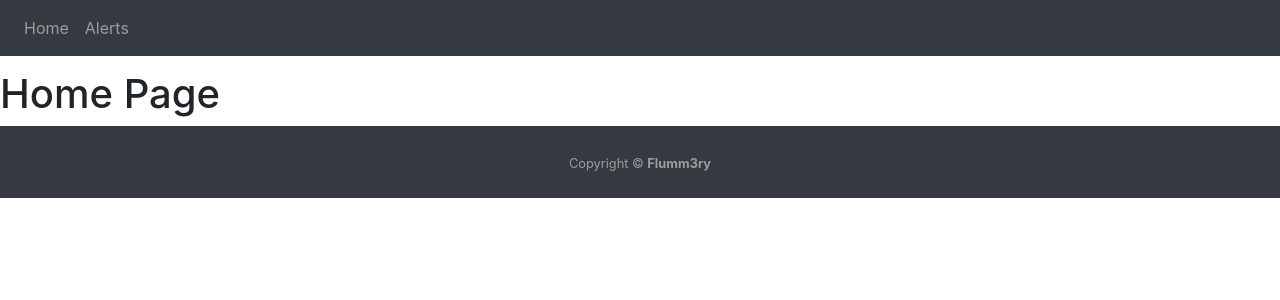
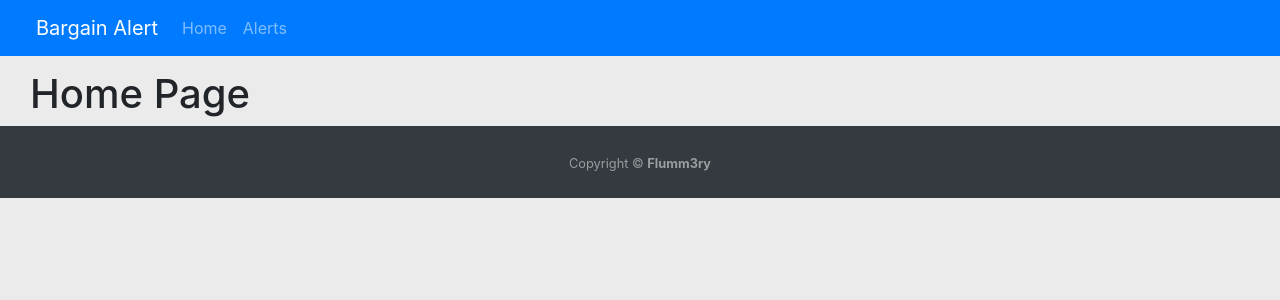
Before and after one commit to Flumm3ry/OzbargainWebscraper, a Flask app: page / in a window 1280 px wide. Shown: the top 300 px of the page. Run offline with Flask 2, Linux system fonts and the light colour scheme; some libraries are stand-ins or nearby versions.

Commit message:
Styled listings with cardviews using bootstrap

```diff
--- a/static/css/main.css
+++ b/static/css/main.css
@@ -1,11 +1,21 @@
-
 header{
 	position: fixed;
 	top: 0px;
 	width: 100%;
 	background-color: #dddddd;
+	z-index: 9999;
+}
+
+.myTitle{
+	margin-left: 30px;
 }
 
 body{
 	padding-top: 70px;
+	background-color: #ebebeb;
 }
+
+.card{
+	margin: 15px 30px 15px;
+	z-index: 99;
+}
--- a/templates/home.html
+++ b/templates/home.html
@@ -1,7 +1,7 @@
 {% extends "template.html" %}
 {% block body_content %}
 
-	<h1>Home Page</h1>
+	<h1 class="myTitle">Home Page</h1>
 	{{ table|safe }}
 
 {% endblock %}
--- a/templates/template.html
+++ b/templates/template.html
@@ -2,16 +2,17 @@
 <html lang="en" dir="ltr">
 	<head>
 		<meta charset="utf-8"/>
-		<title>Web Scraper</title>
-		<link rel="stylesheet" href="{{ url_for('static', filename='css/main.css')  }}"/>
+		<title>Bargain Alert</title>
 
 		<!-- Bootstrap CSS -->
 		<link rel="stylesheet" href="https://stackpath.bootstrapcdn.com/bootstrap/4.3.1/css/bootstrap.min.css" integrity="sha384-ggOyR0iXCbMQv3Xipma34MD+dH/1fQ784/j6cY/iJTQUOhcWr7x9JvoRxT2MZw1T" crossorigin="anonymous">
+		<link rel="stylesheet" href="{{ url_for('static', filename='css/main.css')  }}"/>
 
 	</head>
 	<body>
 		<header>
-			<nav class="navbar navbar-expand-sm bg-dark navbar-dark">
+			<nav class="navbar navbar-expand-lg navbar-dark bg-primary">
+				<a class="navbar-brand" href="{{ url_for('home') }}" style="margin-left:20px;">Bargain Alert</a>
 				<ul class="navbar-nav">
 					<li class="nav-item"><a class="nav-link" href="{{ url_for('home') }}">Home</a></li>
 					<li class="nav-item"><a class="nav-link" href="{{ url_for('alerts') }}">Alerts</a></li>
```
Also changed, not shown: node.py (+10 -10 lines).
